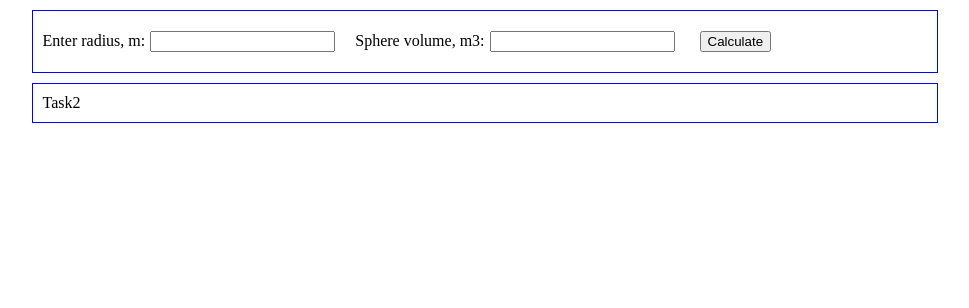
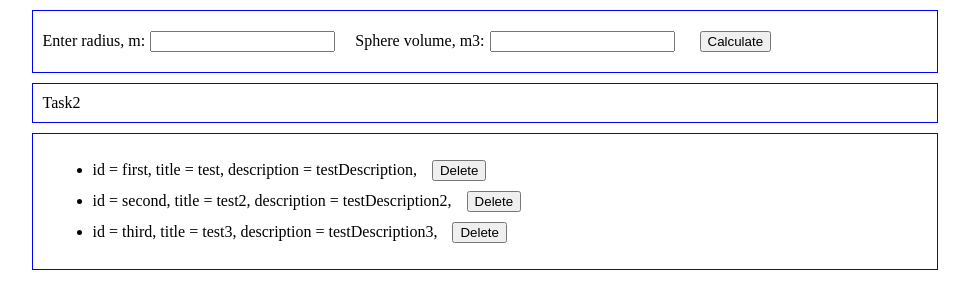
Before and after one commit to tregulovailmira/js_dom_2.0, a plain HTML site: page index.html in a window 1280 px wide. Shown: the whole page, without its empty margins (155-1124 px from the left). Drawn offline with Linux system fonts and the light colour scheme.

Commit message:
Create list with elements of array (task3)

```diff
--- a/assets/css/styles.css
+++ b/assets/css/styles.css
@@ -1,4 +1,4 @@
-.firstTask, .secondTask {
+.firstTask, .secondTask, .thirdTask {
     border: 1px solid blue;
     max-width: 70%;
     padding: 10px;
@@ -8,3 +8,15 @@
 .firstTask > :nth-child(n) {
     margin: 10px 20px 10px 5px;
 }
+
+.thirdTask > ul > li {
+    margin: 10px;
+}
+
+li > button {
+    margin-left: 15px;
+}
+
+.changeColor {
+    background-color: lightgrey;
+}
--- a/assets/js/index.js
+++ b/assets/js/index.js
@@ -59,4 +59,76 @@ function setClass(element, className) {
 
 function isContainsClass(element, className) {
     return element.classList.contains(className);
+};
+
+/*3. Вставьте элементы массива объектов(id, title, description) в конец ul так,
+чтобы каждый на каждый объект был свой li.
+Сделайте так, чтобы по нажатию на li - он подсвечивался другим цветом.
+Сделайте так, чтобы по нажатию на кнопку внтри li эта li удалялась из разметки.*/
+const divThirdTask = document.getElementById('thirdTask');
+const list = document.createElement('ul');
+divThirdTask.append(list);
+
+class Obj{
+    constructor(id, title, description) {
+        this.id = id;
+        this.title = title;
+        this.description = description;
+    }
+};
+const arrayObj = [ new Obj('first', 'test', 'testDescription'), new Obj('second', 'test2', 'testDescription2'), new Obj('third', 'test3', 'testDescription3') ];
+
+for (let item of arrayObj) {
+    const { id, title, description } = item;
+    const value = `id = ${id}, title = ${title}, description = ${description},`
+    const li = createListItem({
+        value,
+        children: [createButton({ id, text: "Delete", onClick: buttonHandler })],
+        onClick: liHandler,
+    });
+    list.append(li);
 }
+
+/*
+* @param {object} props
+* @param {string} props.value
+* @param {Node[]} props.children
+* @param {Function} props.onClick
+* @returns {HTMLLIElement} li
+*/
+function createListItem({ value, children, onClick = () => {} }) {
+    const li = document.createElement("li");
+    li.append(document.createTextNode(value), ...children);
+    li.onclick = onClick;
+    return li;
+}
+
+/*
+* @param {object} props
+* @param {string} props.text
+* @param {Function} props.onClick
+* @returns {HTMLButtonElement} btn
+*/
+function createButton({text, onClick = () => {}, }) {
+    const button = document.createElement("button");
+
+    button.onclick = onClick;
+    button.textContent = text;
+    return button;
+}
+
+function buttonHandler(event) {
+    const {
+        target: {
+            dataset: { value },
+        },
+    } = event;
+    event.target.parentNode.remove();
+}
+
+function liHandler(event) {
+    const {
+        target: {classList}
+    } = event;
+    classList.toggle('changeColor');
+}
--- a/index.html
+++ b/index.html
@@ -8,6 +8,7 @@
 <body>
     <div id="firstTask" class="firstTask"></div>
     <div id="secondTask" class="secondTask">Task2</div>
+    <div id="thirdTask" class="thirdTask"></div>
     <script src="./assets/js/index.js"></script>
 </body>
 </html>
```
